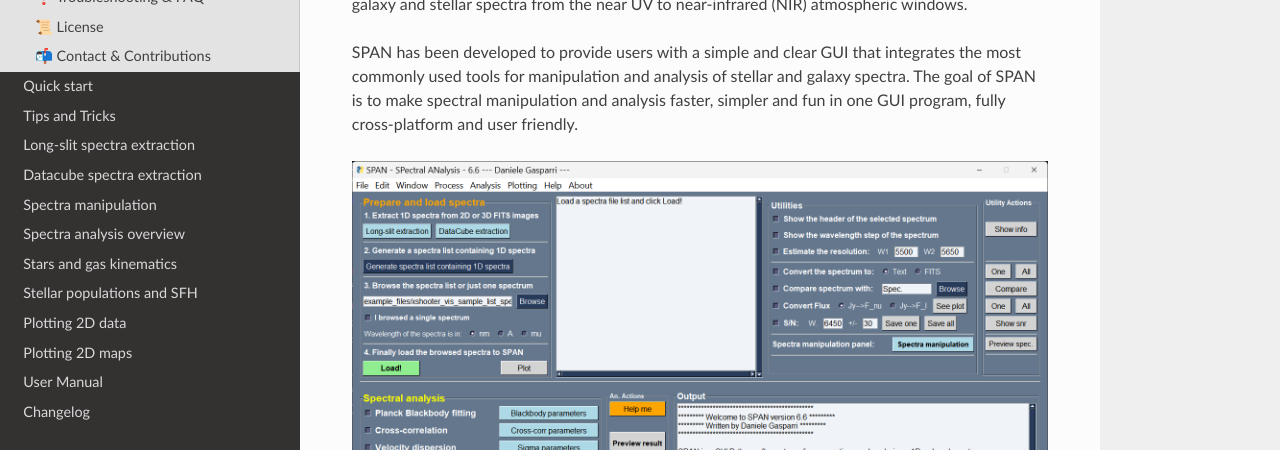
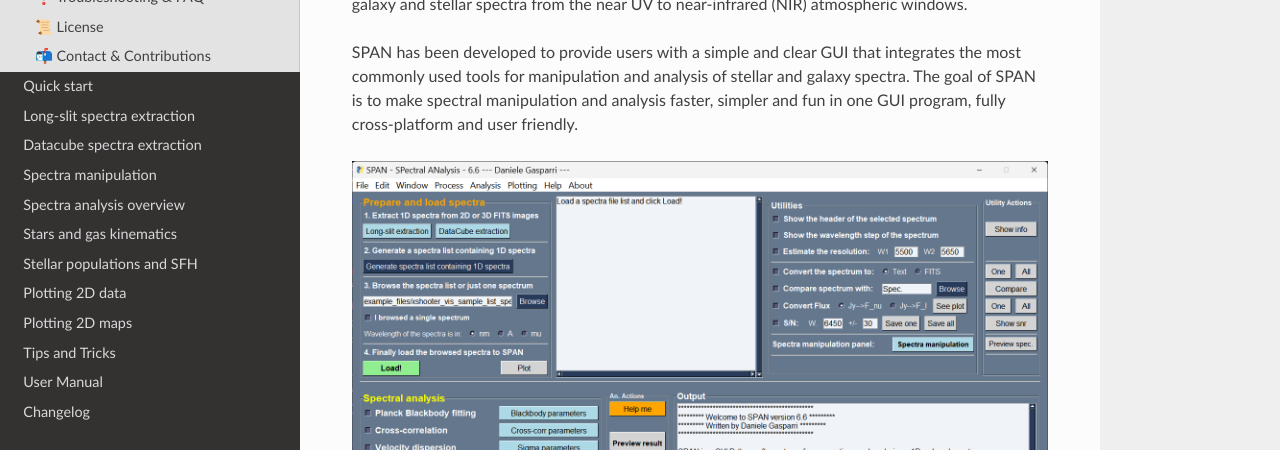
Before and after one commit to danielegasparri/span-gui, an MkDocs documentation site: the page built from docs/index.md, in a window 1280 px wide. Shown: the part 391-841 px from the top of the page. Built offline with MkDocs 1.6.1, drawn with Linux system fonts in a browser that asks for light colours; nearby versions of some CDN libraries; some of the changed lines change nothing that is shown.

Commit message:
Add files via upload

```diff
--- a/mkdocs.yml
+++ b/mkdocs.yml
@@ -6,7 +6,6 @@
 nav:
   - Home: index.md
   - Quick start: quick_start.md
-  - Tips and Tricks: tips_and_tricks.md
   - Long-slit spectra extraction: long-slit_extraction.md
   - Datacube spectra extraction: datacube_extraction.md
   - Spectra manipulation: spectra_manipulation.md
@@ -15,5 +14,6 @@
   - Stellar populations and SFH: stellar_populations_and_SFH.md
   - Plotting 2D data: plot_data.md
   - Plotting 2D maps: plot_maps.md
+  - Tips and Tricks: tips_and_tricks.md
   - User Manual: manual.md
   - Changelog: changelog.md
```
